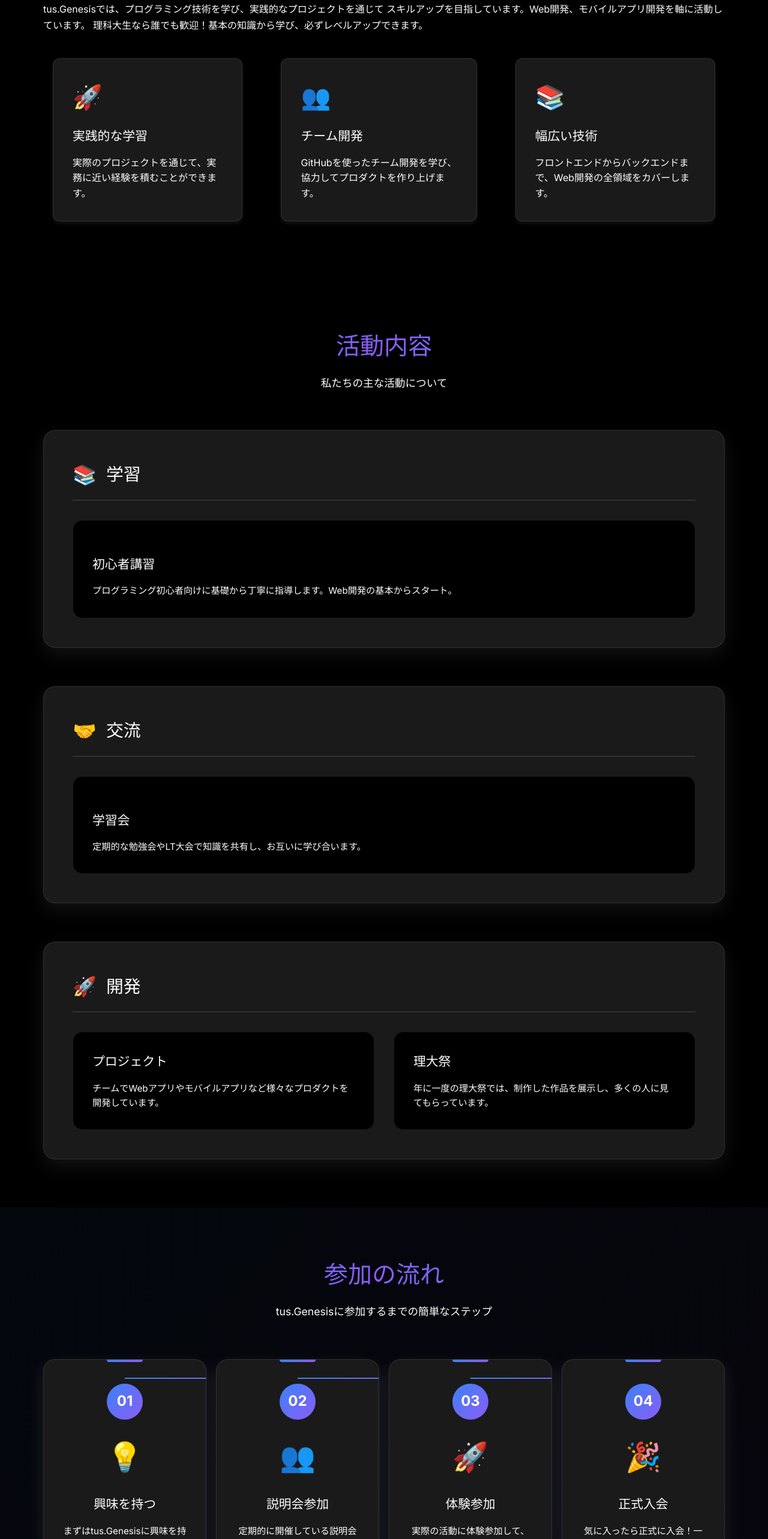
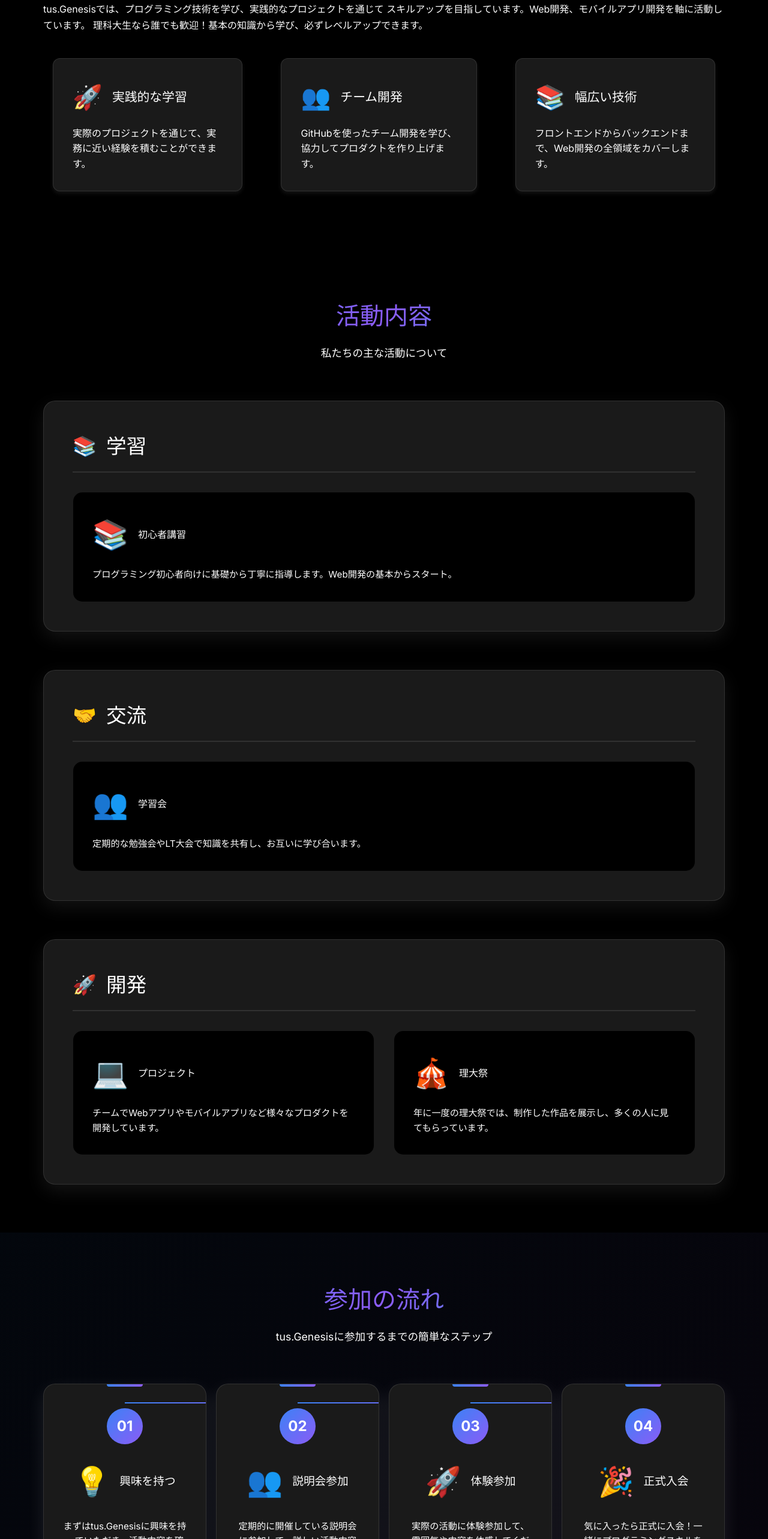
Before and after one commit to tus-Web/landing-page, a React (Vite) app: page / in a window 1280 px wide. Shown: the part 1120-3686 px from the top of the page at 60% size. Built offline with nearby package versions, Linux system fonts and the light colour scheme.

Commit message:
アイコンを左にタイトルをその右に配置

```diff
--- a/src/components/About/About.css
+++ b/src/components/About/About.css
@@ -67,15 +67,22 @@
   box-shadow: 0 10px 25px rgba(255, 255, 255, 0.15);
 }
 
+.feature-header {
+  display: flex;
+  align-items: center;
+  gap: 1rem;
+  margin-bottom: 1rem;
+}
+
 .feature-icon {
   font-size: 2rem;
-  margin-bottom: 1rem;
+  flex-shrink: 0;
 }
 
 .feature-card h4 {
   font-size: 1.2rem;
   color: #ffffff;
-  margin-bottom: 1rem;
+  margin: 0;
 }
 
 .feature-card p {
--- a/src/components/About/About.tsx
+++ b/src/components/About/About.tsx
@@ -22,20 +22,26 @@ const About: React.FC = () => {
 
           <div className="features">
             <div className="feature-card">
+              <div className="feature-header">
                 <div className="feature-icon">🚀</div>
                 <h4>実践的な学習</h4>
+              </div>
               <p>実際のプロジェクトを通じて、実務に近い経験を積むことができます。</p>
             </div>
 
             <div className="feature-card">
+              <div className="feature-header">
                 <div className="feature-icon">👥</div>
                 <h4>チーム開発</h4>
+              </div>
               <p>GitHubを使ったチーム開発を学び、協力してプロダクトを作り上げます。</p>
             </div>
 
             <div className="feature-card">
+              <div className="feature-header">
                 <div className="feature-icon">📚</div>
                 <h4>幅広い技術</h4>
+              </div>
               <p>フロントエンドからバックエンドまで、Web開発の全領域をカバーします。</p>
             </div>
           </div>
--- a/src/components/Activity/Activity.css
+++ b/src/components/Activity/Activity.css
@@ -50,19 +50,22 @@
 .section-title {
   display: flex;
   align-items: center;
-  flex-direction: column;
-  gap: 0.5rem;
+  gap: 1rem;
   font-size: 1.5rem;
   font-weight: 600;
   color: #ffffff;
   margin-bottom: 2rem;
   padding-bottom: 1rem;
   border-bottom: 2px solid rgba(255, 255, 255, 0.1);
-  text-align: center;
+}
+
+.section-title h3 {
+  margin: 0;
 }
 
 .section-icon {
   font-size: 1.8rem;
+  flex-shrink: 0;
 }
 
 .activities-grid {
@@ -102,17 +105,23 @@
   opacity: 1;
 }
 
+.activity-header {
+  display: flex;
+  align-items: center;
+  gap: 1rem;
+  margin-bottom: 1rem;
+}
+
 .activity-icon {
   font-size: 2.5rem;
-  margin-bottom: 1.5rem;
-  text-align: center;
+  flex-shrink: 0;
 }
 
 .activity-content h4 {
   font-size: 1.2rem;
   font-weight: 600;
   color: #ffffff;
-  margin-bottom: 1rem;
+  margin: 0 0 1rem 0;
 }
 
 .activity-content p {
@@ -153,11 +162,7 @@
   }
 
   .section-title {
-    flex-direction: row;
-    justify-content: flex-start;
-    gap: 1rem;
     font-size: 1.7rem;
-    text-align: left;
   }
 
   .section-icon {
--- a/src/components/Activity/Activity.tsx
+++ b/src/components/Activity/Activity.tsx
@@ -4,6 +4,7 @@ import './Activity.css';
 const Activity: React.FC = () => {
   const learningActivities = [
     {
+      icon: "📚",
       title: "初心者講習",
       description: "プログラミング初心者向けに基礎から丁寧に指導します。Web開発の基本からスタート。"
     }
@@ -11,6 +12,7 @@ const Activity: React.FC = () => {
 
   const exchangeActivities = [
     {
+      icon: "👥",
       title: "学習会",
       description: "定期的な勉強会やLT大会で知識を共有し、お互いに学び合います。"
     }
@@ -18,10 +20,12 @@ const Activity: React.FC = () => {
 
   const developmentActivities = [
     {
+      icon: "💻",
       title: "プロジェクト",
       description: "チームでWebアプリやモバイルアプリなど様々なプロダクトを開発しています。"
     },
     {
+      icon: "🎪",
       title: "理大祭",
       description: "年に一度の理大祭では、制作した作品を展示し、多くの人に見てもらっています。"
     }
@@ -38,16 +42,18 @@ const Activity: React.FC = () => {
         <div className="activity-sections">
           {/* 学習セクション */}
           <div className="activity-section">
-            <h3 className="section-title">
+            <div className="section-title">
               <span className="section-icon">📚</span>
-              学習
-            </h3>
+              <h3>学習</h3>
+            </div>
             <div className="activities-grid">
               {learningActivities.map((activity, index) => (
                 <div key={index} className="activity-card">
-                  <div className="activity-icon">{activity.icon}</div>
+                  <div className="activity-header">
+                    <div className="activity-icon">{activity.icon}</div>
+                    <h4>{activity.title}</h4>
+                  </div>
                   <div className="activity-content">
-                    <h4>{activity.title}</h4>
                     <p>{activity.description}</p>
                   </div>
                 </div>
@@ -57,16 +63,18 @@ const Activity: React.FC = () => {
 
           {/* 交流セクション */}
           <div className="activity-section">
-            <h3 className="section-title">
+            <div className="section-title">
               <span className="section-icon">🤝</span>
-              交流
-            </h3>
+              <h3>交流</h3>
+            </div>
             <div className="activities-grid">
               {exchangeActivities.map((activity, index) => (
                 <div key={index} className="activity-card">
-                  <div className="activity-icon">{activity.icon}</div>
+                  <div className="activity-header">
+                    <div className="activity-icon">{activity.icon}</div>
+                    <h4>{activity.title}</h4>
+                  </div>
                   <div className="activity-content">
-                    <h4>{activity.title}</h4>
                     <p>{activity.description}</p>
                   </div>
                 </div>
@@ -76,15 +84,18 @@ const Activity: React.FC = () => {
 
           {/* 開発セクション */}
           <div className="activity-section">
-            <h3 className="section-title">
+            <div className="section-title">
               <span className="section-icon">🚀</span>
-              開発
-            </h3>
+              <h3>開発</h3>
+            </div>
             <div className="activities-grid">
               {developmentActivities.map((activity, index) => (
                 <div key={index} className="activity-card">
+                  <div className="activity-header">
+                    <div className="activity-icon">{activity.icon}</div>
+                    <h4>{activity.title}</h4>
+                  </div>
                   <div className="activity-content">
-                    <h4>{activity.title}</h4>
                     <p>{activity.description}</p>
                   </div>
                 </div>
--- a/src/components/Header/Header.tsx
+++ b/src/components/Header/Header.tsx
@@ -6,7 +6,9 @@ const Header: React.FC = () => {
     <header className="header">
       <div className="header-container">
         <div className="logo">
-          <h2>tus.Genesis</h2>
+          <div className="logo-content">
+            <h2>tus.Genesis</h2>
+          </div>
         </div>
 
         <a href="#contact" className="cta-button">
--- a/src/components/JoinFlow/JoinFlow.css
+++ b/src/components/JoinFlow/JoinFlow.css
@@ -102,16 +102,24 @@
   z-index: 2;
 }
 
+.step-header {
+  display: flex;
+  align-items: center;
+  gap: 1rem;
+  margin-bottom: 1.5rem;
+  justify-content: center;
+}
+
 .step-icon {
   font-size: 2.5rem;
-  margin-bottom: 1.5rem;
+  flex-shrink: 0;
 }
 
 .step-content h3 {
   font-size: 1.2rem;
   font-weight: 600;
   color: #ffffff;
-  margin-bottom: 1rem;
+  margin: 0 0 1rem 0;
 }
 
 .step-content p {
--- a/src/components/JoinFlow/JoinFlow.tsx
+++ b/src/components/JoinFlow/JoinFlow.tsx
@@ -41,9 +41,11 @@ const JoinFlow: React.FC = () => {
           {steps.map((step, index) => (
             <div key={index} className="step-card">
               <div className="step-number">{step.number}</div>
-              <div className="step-icon">{step.icon}</div>
+              <div className="step-header">
+                <div className="step-icon">{step.icon}</div>
+                <h3>{step.title}</h3>
+              </div>
               <div className="step-content">
-                <h3>{step.title}</h3>
                 <p>{step.description}</p>
               </div>
               {index < steps.length - 1 && (
--- a/src/components/Voice/Voice.css
+++ b/src/components/Voice/Voice.css
@@ -42,15 +42,23 @@
   backdrop-filter: blur(10px);
 }
 
+.coming-soon-header {
+  display: flex;
+  align-items: center;
+  gap: 1rem;
+  justify-content: center;
+  margin-bottom: 1.5rem;
+}
+
 .coming-soon-icon {
   font-size: 4rem;
-  margin-bottom: 1.5rem;
+  flex-shrink: 0;
 }
 
 .coming-soon-content h3 {
   font-size: 1.8rem;
   font-weight: 600;
-  margin-bottom: 1rem;
+  margin: 0;
   color: black;
 }
 
--- a/src/components/Voice/Voice.tsx
+++ b/src/components/Voice/Voice.tsx
@@ -12,8 +12,10 @@ const Voice: React.FC = () => {
 
         <div className="coming-soon">
           <div className="coming-soon-content">
-            <div className="coming-soon-icon">🎤</div>
-            <h3>メンバーの声を準備中</h3>
+            <div className="coming-soon-header">
+              <div className="coming-soon-icon">🎤</div>
+              <h3>メンバーの声を準備中</h3>
+            </div>
             <p>
               今後、サークルメンバーの生の声を追加予定です！<br />
               ご期待ください。
```
Lines whose indentation alone changed are shown as unchanged.
